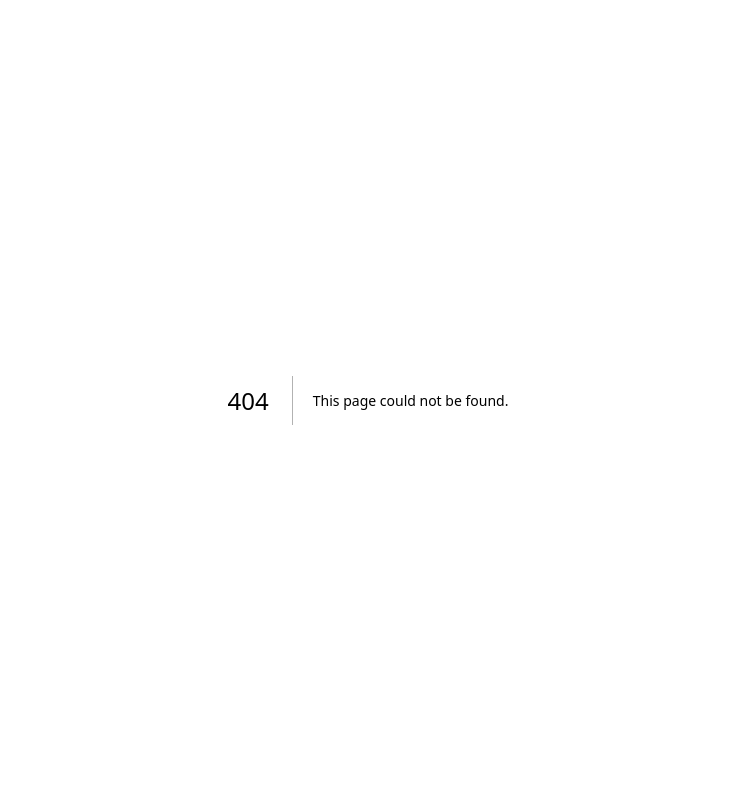
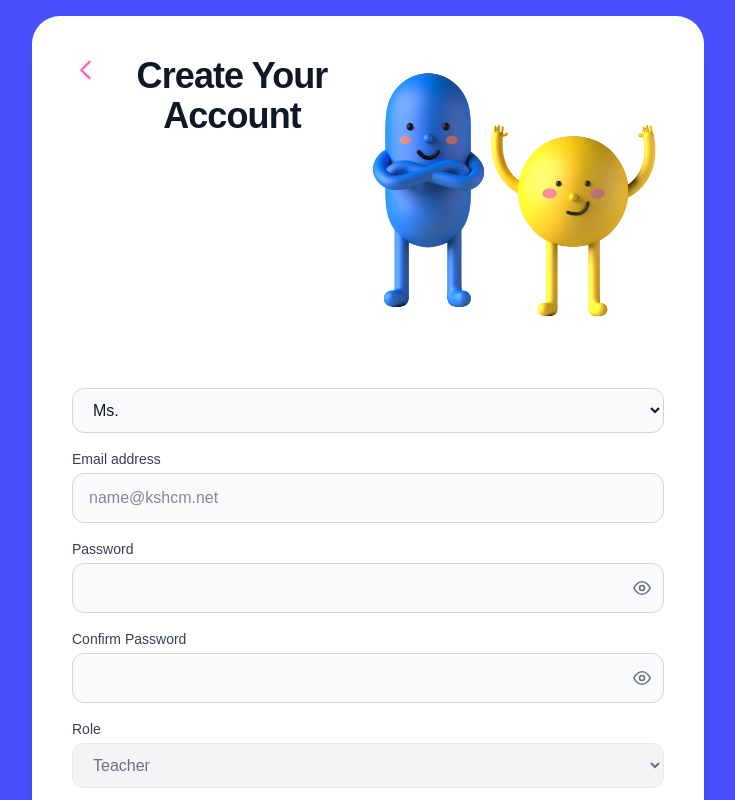
Before and after one commit to kisdreamteam/KDT-Test, a Next.js app: page /signup in a window 1280 px wide. Before the commit this address had no page. Shown: the top 800 px of the page, without its empty margins (272-1007 px from the left). Built offline with nearby package versions, Linux system fonts and the light colour scheme.

Commit message:
feat: added sign up page and landing page - sign up button functionality

```diff
--- a/app/login/page.tsx
+++ b/app/login/page.tsx
@@ -3,6 +3,7 @@
 import Link from "next/link";
 import Image from "next/image";
 import { useState } from "react";
+
 
 export default function LoginPage() {
   const [showPassword, setShowPassword] = useState(false);
@@ -10,8 +11,32 @@ export default function LoginPage() {
   return (
     <div className="min-h-screen w-full bg-[#3B47E0] flex items-center justify-center p-6">
       <div className="w-full max-w-[720px] bg-white/95 rounded-[28px] shadow-xl border border-black/5 px-6 sm:px-10 py-10 relative">
-        <div className="flex flex-col items-center gap-3">
-          <div className="w-full flex items-center justify-center">
+        <div className="flex items-start justify-between gap-4 mb-6 sm:mb-8">
+          <Link
+            href="/"
+            className="text-pink-400 hover:text-pink-500 transition-colors"
+            aria-label="Go back"
+          >
+            {/* simple back arrow */}
+            <svg
+              xmlns="http://www.w3.org/2000/svg"
+              viewBox="0 0 24 24"
+              fill="none"
+              stroke="currentColor"
+              className="h-7 w-7"
+            >
+              <path
+                strokeWidth="2"
+                strokeLinecap="round"
+                strokeLinejoin="round"
+                d="M15 19l-7-7 7-7"
+              />
+            </svg>
+          </Link>
+          <h1 className="text-3xl sm:text-4xl font-extrabold tracking-tight text-black text-center flex-1">
+            Log in to KDT
+          </h1>
+          <div className="flex items-center gap-2 text-3xl" aria-hidden>
             <Image
               src="/images/2Login Page Image.png"
               alt="Playful characters welcoming users to log in"
@@ -21,9 +46,6 @@ export default function LoginPage() {
               className="h-auto w-[200px] sm:w-[260px] md:w-[300px]"
             />
           </div>
-          <h1 className="text-center text-3xl sm:text-4xl font-extrabold tracking-tight text-black">
-            Log in to KDT
-          </h1>
         </div>
 
         <form className="mt-8 grid gap-6">
@@ -86,12 +108,6 @@ export default function LoginPage() {
             >
               Log in
             </button>
-            <p className="text-center text-sm text-black/70">
-              Don’t have an account?{" "}
-              <Link href="#" className="font-semibold text-[#3B47E0] hover:underline">
-                Sign up
-              </Link>
-            </p>
           </div>
         </form>
       </div>
--- a/app/page.tsx
+++ b/app/page.tsx
@@ -1,4 +1,4 @@
-import Link from "next/link";
+ import Link from "next/link";
 import Image from "next/image";
 
 export default function Home() {
@@ -17,9 +17,12 @@ export default function Home() {
             >
               Log in
             </Link>
-            <button className="rounded-full bg-[#8E96C6] text-white/90 font-semibold h-12 px-8 flex items-center shadow-sm hover:brightness-110 transition">
+            <Link
+              href="/signup"
+              className="rounded-full bg-[#8E96C6] text-white/90 font-semibold h-12 px-8 flex items-center shadow-sm hover:brightness-110 transition"
+            >
               Sign up
-            </button>
+            </Link>
           </div>
         </header>
 
--- /dev/null
+++ b/app/signup/page.tsx
@@ -0,0 +1,259 @@
+"use client";
+
+import React, { useState } from "react";
+import Link from "next/link";
+import Image from "next/image";
+
+function EyeIcon({ hidden = false }: { hidden?: boolean }) {
+  if (hidden) {
+    return (
+      <svg
+        xmlns="http://www.w3.org/2000/svg"
+        viewBox="0 0 24 24"
+        fill="none"
+        stroke="currentColor"
+        className="h-5 w-5"
+      >
+        <path
+          strokeLinecap="round"
+          strokeLinejoin="round"
+          strokeWidth="2"
+          d="M3 3l18 18M10.584 10.587A3 3 0 0012 15a3 3 0 002.414-4.413M9.88 4.603A9.758 9.758 0 0112 4.5c5.523 0 9.75 4.5 9.75 7.5-.28.61-.86 1.55-1.78 2.54m-3.17 2.37C15.312 18.52 13.733 19.5 12 19.5c-5.523 0-9.75-4.5-9.75-7.5 0-.61.248-1.31.694-2.08M7.5 7.5c1.22-1.22 2.79-2.04 4.5-2.25"
+        />
+      </svg>
+    );
+  }
+  return (
+    <svg
+      xmlns="http://www.w3.org/2000/svg"
+      viewBox="0 0 24 24"
+      fill="none"
+      stroke="currentColor"
+      className="h-5 w-5"
+    >
+      <path
+        strokeLinecap="round"
+        strokeLinejoin="round"
+        strokeWidth="2"
+        d="M2.25 12s3.75-7.5 9.75-7.5 9.75 7.5 9.75 7.5-3.75 7.5-9.75 7.5S2.25 12 2.25 12z"
+      />
+      <circle cx="12" cy="12" r="3" strokeWidth="2" />
+    </svg>
+  );
+}
+
+export default function SignupPage() {
+  const [title, setTitle] = useState<string>("Ms.");
+  const [email, setEmail] = useState<string>("");
+  const [password, setPassword] = useState<string>("");
+  const [confirmPassword, setConfirmPassword] = useState<string>("");
+  const [role, setRole] = useState<string>("Teacher");
+
+  const [showPassword, setShowPassword] = useState<boolean>(false);
+  const [showConfirm, setShowConfirm] = useState<boolean>(false);
+
+  const [emailError, setEmailError] = useState<string>("");
+  const [roleError, setRoleError] = useState<string>("");
+
+  function handleSubmit(event: React.FormEvent<HTMLFormElement>) {
+    event.preventDefault();
+    let hasError = false;
+
+    setEmailError("");
+    setRoleError("");
+
+    if (!email.toLowerCase().endsWith("@kshcm.net")) {
+      setEmailError("Email must be a valid @kshcm.net address.");
+      hasError = true;
+    }
+
+    if (role === "Parent" || role === "Student") {
+      setRoleError(
+        `${role} is not available for sign-up yet. Please choose the correct option to continue.`
+      );
+      hasError = true;
+    }
+
+    if (!hasError) {
+      // Simulate successful submit for now
+      alert("Sign up submitted! (client-side validation passed)");
+    }
+  }
+
+  return (
+    <div className="min-h-dvh w-full bg-[#4951ff] flex items-center justify-center p-4">
+      <div className="w-full max-w-2xl rounded-[28px] bg-white shadow-xl p-6 sm:p-10">
+        <div className="flex items-start justify-between gap-4 mb-6 sm:mb-8">
+          <Link
+            href="/"
+            className="text-pink-400 hover:text-pink-500 transition-colors"
+            aria-label="Go back"
+          >
+            {/* simple back arrow */}
+            <svg
+              xmlns="http://www.w3.org/2000/svg"
+              viewBox="0 0 24 24"
+              fill="none"
+              stroke="currentColor"
+              className="h-7 w-7"
+            >
+              <path
+                strokeWidth="2"
+                strokeLinecap="round"
+                strokeLinejoin="round"
+                d="M15 19l-7-7 7-7"
+              />
+            </svg>
+          </Link>
+          <h1 className="text-3xl sm:text-4xl font-extrabold tracking-tight text-gray-900 text-center flex-1">
+            Create Your Account
+          </h1>
+          <div className="flex items-center gap-2 text-3xl" aria-hidden>
+            <Image
+              src="/images/2Login Page Image.png"
+              alt="Playful characters welcoming users to sign up"
+              width={400}
+              height={400}
+              priority
+              className="h-auto w-[200px] sm:w-[260px] md:w-[300px]"
+            />
+          </div>
+        </div>
+
+        <form onSubmit={handleSubmit} className="space-y-4">
+          {/* Title */}
+          <div>
+            <label htmlFor="title" className="sr-only">
+              Title
+            </label>
+            <select
+              id="title"
+              value={title}
+              onChange={(e) => setTitle(e.target.value)}
+              className="w-full rounded-xl border border-gray-300 bg-gray-50 px-4 py-3 text-gray-900 focus:outline-none focus:ring-2 focus:ring-indigo-500"
+            >
+              <option>Mr.</option>
+              <option>Ms.</option>
+            </select>
+          </div>
+
+          {/* Email */}
+          <div>
+            <label
+              htmlFor="email"
+              className="block text-sm font-medium text-gray-700 mb-1"
+            >
+              Email address
+            </label>
+            <input
+              id="email"
+              type="email"
+              value={email}
+              onChange={(e) => setEmail(e.target.value)}
+              placeholder="name@kshcm.net"
+              className="w-full rounded-xl border border-gray-300 bg-gray-50 px-4 py-3 text-gray-900 focus:outline-none focus:ring-2 focus:ring-indigo-500"
+            />
+            {emailError && (
+              <p className="mt-2 text-sm text-red-600">{emailError}</p>
+            )}
+          </div>
+
+          {/* Password */}
+          <div>
+            <label
+              htmlFor="password"
+              className="block text-sm font-medium text-gray-700 mb-1"
+            >
+              Password
+            </label>
+            <div className="relative">
+              <input
+                id="password"
+                type={showPassword ? "text" : "password"}
+                value={password}
+                onChange={(e) => setPassword(e.target.value)}
+                className="w-full rounded-xl border border-gray-300 bg-gray-50 px-4 py-3 pr-12 text-gray-900 focus:outline-none focus:ring-2 focus:ring-indigo-500"
+              />
+              <button
+                type="button"
+                onClick={() => setShowPassword((v) => !v)}
+                className="absolute inset-y-0 right-0 px-3 flex items-center text-gray-500 hover:text-gray-700"
+                aria-label={showPassword ? "Hide password" : "Show password"}
+              >
+                <EyeIcon hidden={showPassword} />
+              </button>
+            </div>
+          </div>
+
+          {/* Confirm Password */}
+          <div>
+            <label
+              htmlFor="confirmPassword"
+              className="block text-sm font-medium text-gray-700 mb-1"
+            >
+              Confirm Password
+            </label>
+            <div className="relative">
+              <input
+                id="confirmPassword"
+                type={showConfirm ? "text" : "password"}
+                value={confirmPassword}
+                onChange={(e) => setConfirmPassword(e.target.value)}
+                className="w-full rounded-xl border border-gray-300 bg-gray-50 px-4 py-3 pr-12 text-gray-900 focus:outline-none focus:ring-2 focus:ring-indigo-500"
+              />
+              <button
+                type="button"
+                onClick={() => setShowConfirm((v) => !v)}
+                className="absolute inset-y-0 right-0 px-3 flex items-center text-gray-500 hover:text-gray-700"
+                aria-label={showConfirm ? "Hide confirm password" : "Show confirm password"}
+              >
+                <EyeIcon hidden={showConfirm} />
+              </button>
+            </div>
+          </div>
+
+          {/* Role */}
+          <div>
+            <label
+              htmlFor="role"
+              className="block text-sm font-medium text-gray-700 mb-1"
+            >
+              Role
+            </label>
+            <select
+              id="role"
+              value={role}
+              onChange={(e) => setRole(e.target.value)}
+              disabled
+              className="w-full rounded-xl border border-gray-200 bg-gray-100 text-gray-500 px-4 py-3 cursor-not-allowed rounded-xl"
+            >
+              <option>Teacher</option>
+              <option>Parent</option>
+              <option>Student</option>
+            </select>
+            {roleError && <p className="mt-2 text-sm text-red-600">{roleError}</p>}
+          </div>
+
+          {/* Submit */}
+          <button
+            type="submit"
+            className="mt-2 w-full rounded-2xl bg-rose-400 hover:bg-rose-500 text-white font-semibold text-lg py-3 transition-colors"
+          >
+            Sign Up
+          </button>
+        </form>
+
+        <div className="mt-6 text-center text-sm text-gray-600">
+          <span>Already have an account? </span>
+          <Link href="/login" className="text-indigo-600 hover:text-indigo-700 font-medium">
+            Log In
+          </Link>
+        </div>
+
+        <div className="mt-6 text-center text-sm text-indigo-700">
+          <span className="mr-2">🌐</span> English (US)
+        </div>
+      </div>
+    </div>
+  );
+}
--- a/package.json
+++ b/package.json
@@ -23,6 +23,6 @@
     "eslint": "^9",
     "eslint-config-next": "15.5.4",
     "tailwindcss": "^4",
-    "typescript": "^5"
+    "typescript": "5.9.3"
   }
 }
```
Also changed, not shown: 1 other file (tests, documents, lock files or other folders).
